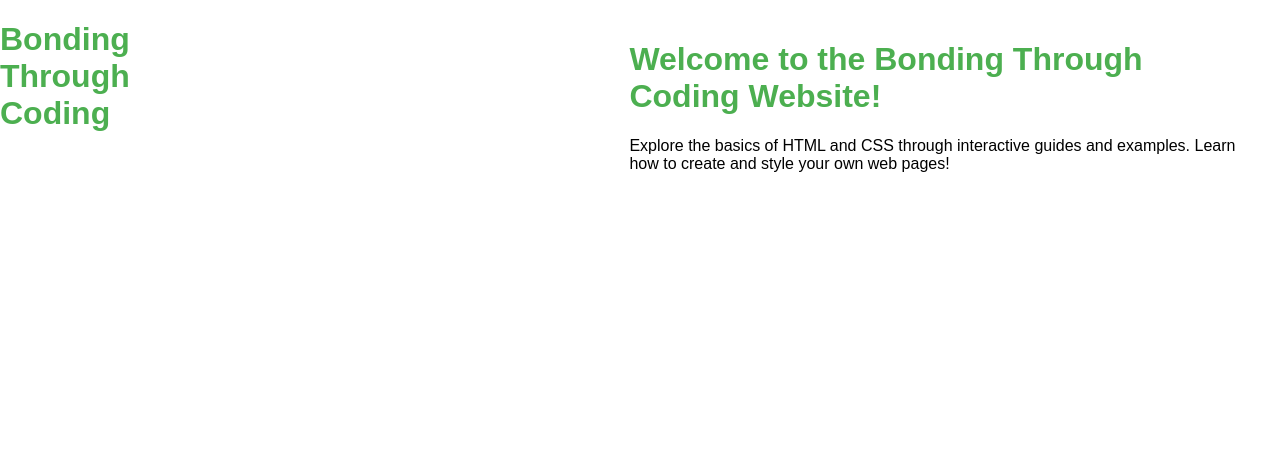
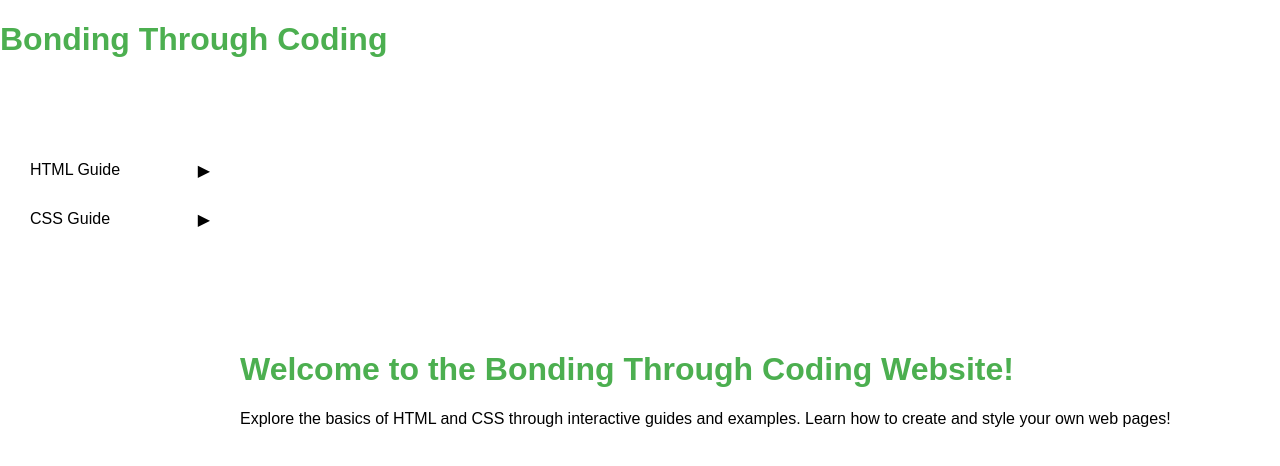
Before and after one commit to BondingThroughCoding/resources, a Jekyll site: the page built from index.md, in a window 1280 px wide. Shown: the top 466 px of the page. Built offline with Jekyll 4.4.1, drawn with Linux system fonts in a browser that asks for light colours.

Commit message:
Refactor sidebar styles and remove unused container flex properties for cleaner layout

```diff
--- a/_includes/sidebar.html
+++ b/_includes/sidebar.html
@@ -57,7 +57,6 @@
 }
 button.collapsible {
   background-color: transparent;
-  color: white;
   cursor: pointer;
   padding: 10px;
   width: 100%;
--- a/css/styles.css
+++ b/css/styles.css
@@ -48,10 +48,6 @@ header {
 h1 {
   color: #4CAF50;
 }
-.container{
-  display : flex;
-  flex-direction : row;
-}
 .sidebar{
   width : 200px;
   padding : 20px;
```
